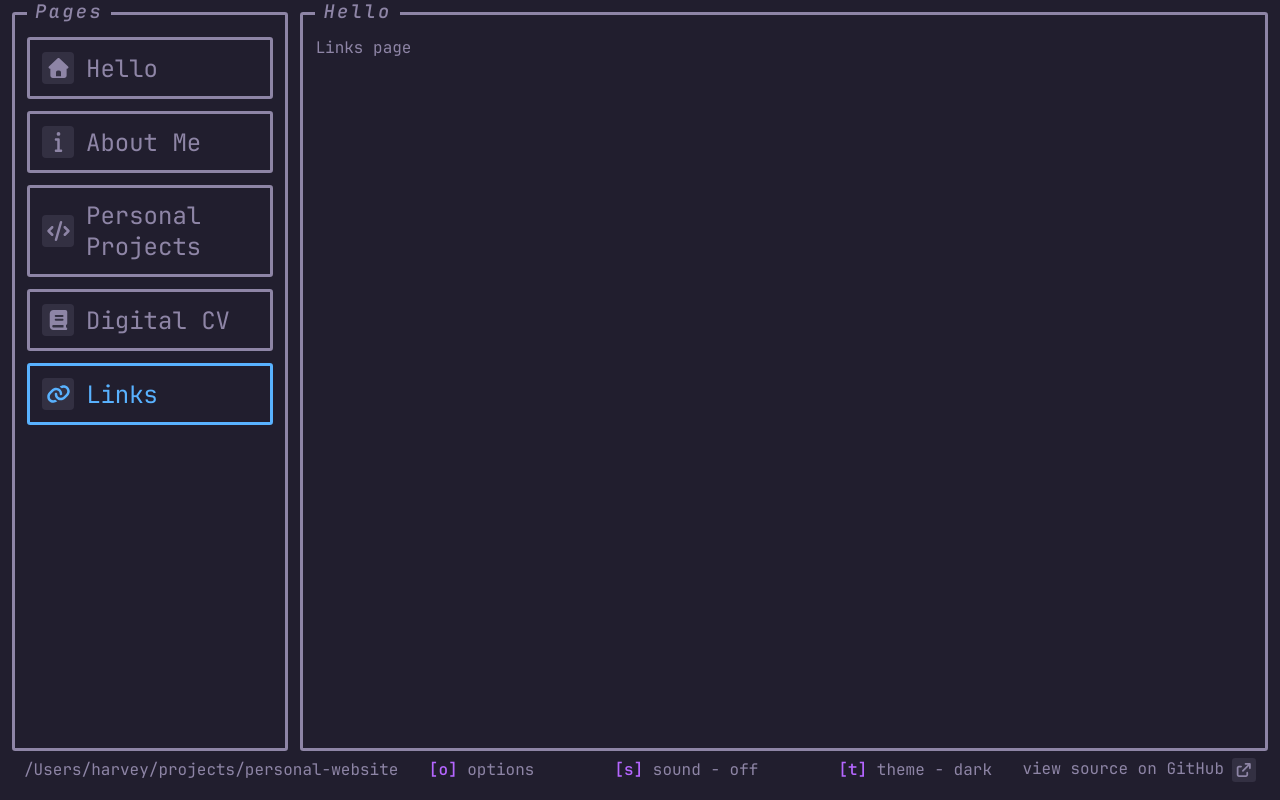
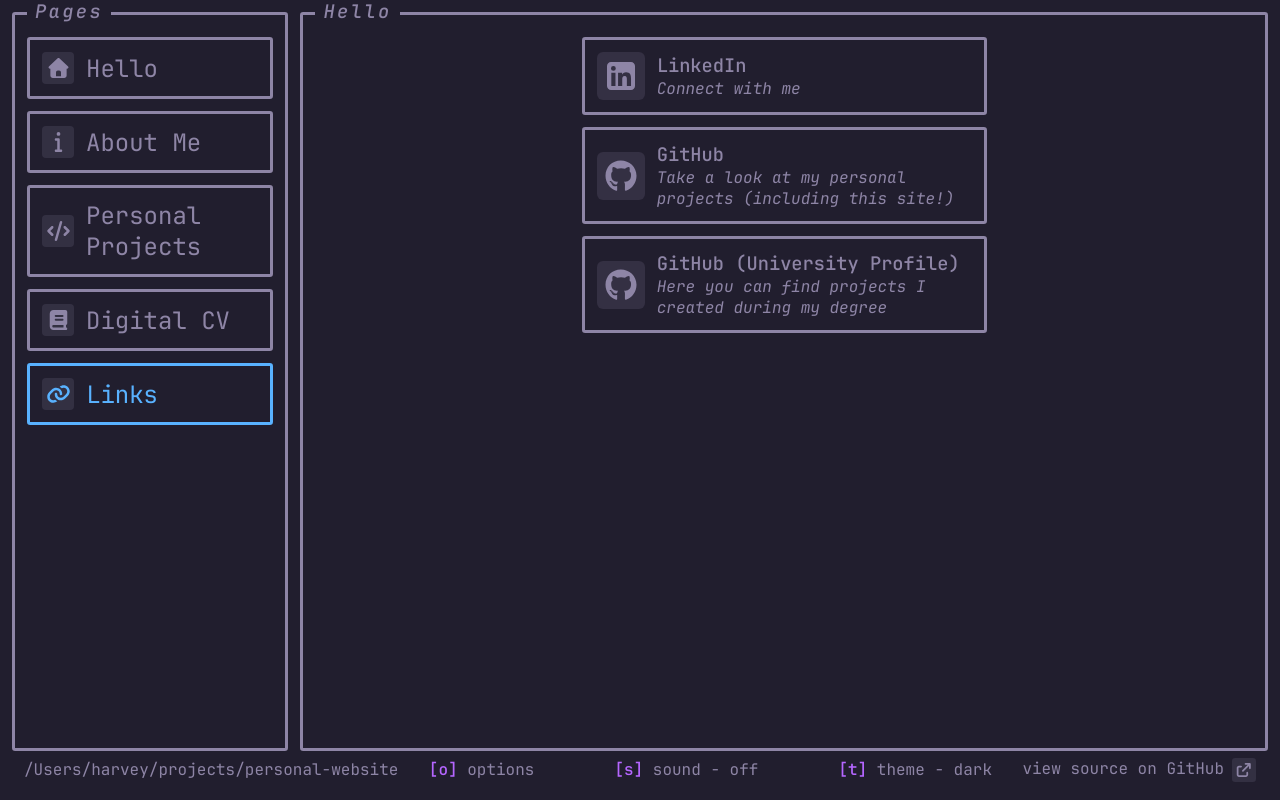
Before and after one commit to harveybalaam/personal-website, a React (Vite) app: page /links in a window 1280 px wide. Built offline with nearby package versions, Linux system fonts and the light colour scheme.

Commit message:
feat: create link cards

```diff
--- a/package.json
+++ b/package.json
@@ -11,6 +11,7 @@
   },
   "dependencies": {
     "@fortawesome/fontawesome-svg-core": "^7.2.0",
+    "@fortawesome/free-brands-svg-icons": "^7.2.0",
     "@fortawesome/free-solid-svg-icons": "^7.2.0",
     "@fortawesome/react-fontawesome": "^3.3.1",
     "@tanstack/react-router": "^1.169.2",
--- a/src/index.css
+++ b/src/index.css
@@ -90,6 +90,17 @@ html {
   margin: 0;
 }
 
+.centered {
+  text-align: center;
+  align-items: center;
+}
+
+.link-container {
+  display: flex;
+  flex-direction: column;
+  gap: 0.75rem;
+}
+
 .icon-container {
   display: flex;
   flex-shrink: 0;
--- a/src/pages/Links/LinkCard/LinkCard.css
+++ b/src/pages/Links/LinkCard/LinkCard.css
@@ -0,0 +1,28 @@
+.link-card {
+  display: flex;
+  width: 40%;
+  border: 0.2rem solid var(--border-inactive);
+  border-radius: 0.2rem;
+  color: var(--border-inactive);
+  align-items: center;
+  text-align: left;
+  gap: 0.75rem;
+  padding: 0.75rem;
+  text-decoration: none;
+}
+
+.link-card p,
+.link-card h3 {
+  margin: 0;
+}
+
+.link-card p {
+  font-style: italic;
+}
+
+.link-card:hover,
+.link-card:hover * {
+  color: #9077d9;
+  border-color: #9077d9;
+  stroke: #9077d9;
+}
--- a/src/pages/Links/LinkCard/index.tsx
+++ b/src/pages/Links/LinkCard/index.tsx
@@ -1,5 +1,29 @@
+import { FontAwesomeIcon } from "@fortawesome/react-fontawesome";
+import type { IconProp } from "@fortawesome/fontawesome-svg-core";
 import "./LinkCard.css";
 
-export default function LinkCard() {
-  return <></>;
+interface LinkCardProps {
+  description: string;
+  icon: IconProp;
+  linksTo: string;
+  title: string;
 }
+
+export default function LinkCard({
+  description,
+  icon,
+  linksTo,
+  title,
+}: LinkCardProps) {
+  return (
+    <a className="link-card" target="_blank" href={linksTo}>
+      <span className="link-card-icon icon-container icon-container-lg">
+        <FontAwesomeIcon icon={icon} size="2xl" />
+      </span>
+      <div className="link-card-text">
+        <h3>{title}</h3>
+        <p>{description}</p>
+      </div>
+    </a>
+  );
+}
--- a/src/routes/links.tsx
+++ b/src/routes/links.tsx
@@ -1,4 +1,6 @@
 import { createFileRoute } from "@tanstack/react-router";
+import { faGithub, faSquareLinkedin } from "@fortawesome/free-brands-svg-icons";
+import LinkCard from "../pages/Links/LinkCard";
 
 export const Route = createFileRoute("/links")({
   component: Links,
@@ -6,5 +8,26 @@ export const Route = createFileRoute("/links")({
 
 // eslint-disable-next-line react-refresh/only-export-components
 function Links() {
-  return <div>Links page</div>;
+  return (
+    <div className="link-container centered">
+      <LinkCard
+        description="Connect with me"
+        icon={faSquareLinkedin}
+        linksTo="https://www.linkedin.com/in/harveybalaam/"
+        title="LinkedIn"
+      />
+      <LinkCard
+        icon={faGithub}
+        description="Take a look at my personal projects (including this site!)"
+        linksTo="https://github.com/harveybalaam"
+        title="GitHub"
+      />
+      <LinkCard
+        icon={faGithub}
+        description="Here you can find projects I created during my degree"
+        linksTo="https://github.com/skiing-gecko"
+        title="GitHub (University Profile)"
+      />
+    </div>
+  );
 }
```
Also changed, not shown: 1 other file (tests, documents, lock files or other folders).
